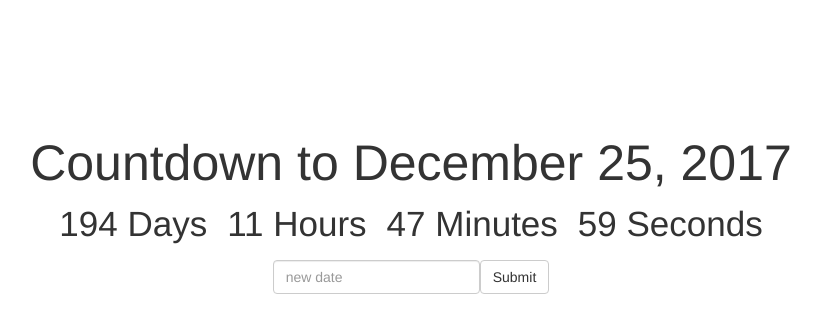
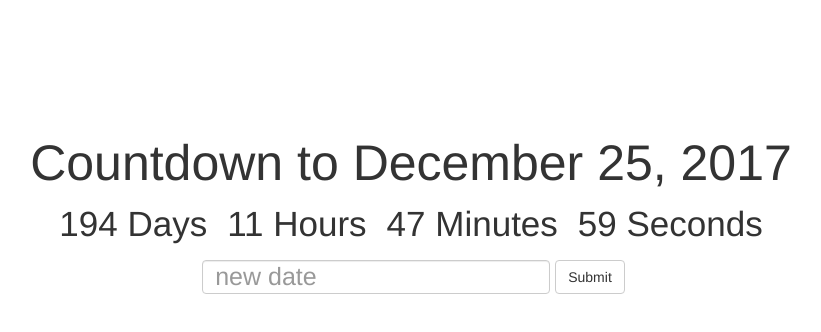
Before and after one commit to s-kiips/countdowntimer, a React (Create React App) app: page / in a window 1280 px wide. Shown: the top 332 px of the page, without its empty margins (229-1050 px from the left). Built offline with nearby package versions, Linux system fonts and the light colour scheme.

Commit message:
count down app completed

```diff
--- a/public/index.html
+++ b/public/index.html
@@ -21,7 +21,7 @@
     -->
     <!-- Latest compiled and minified CSS -->
     <link rel="stylesheet" href="https://maxcdn.bootstrapcdn.com/bootstrap/latest/css/bootstrap.min.css">
-    <title>React App</title>
+    <title>Count Down Timer</title>
   </head>
   <body>
     <noscript>
--- a/src/App.css
+++ b/src/App.css
@@ -12,3 +12,8 @@
     display: inline;
     margin: 10px;
 }
+
+.Deadline-input{
+    font-size: 25px;
+    margin: 5px;
+}
--- a/src/App.jsx
+++ b/src/App.jsx
@@ -2,6 +2,8 @@ import React, {Component} from 'react';
 import './App.css';
 import Clock from './Clock';
 import {Form, FormControl, Button} from 'react-bootstrap';
+
+
 class App extends Component {
     constructor(props) {
         super(props);
@@ -25,6 +27,7 @@ class App extends Component {
                 />
                 <Form inline>
                     <FormControl
+                        className="Deadline-input"
                         placeholder="new date"
                         // onChange={event=>console.log('event',event.target.value)}
                         onChange={event => this.setState({newDeadline: event.target.value})}
```
